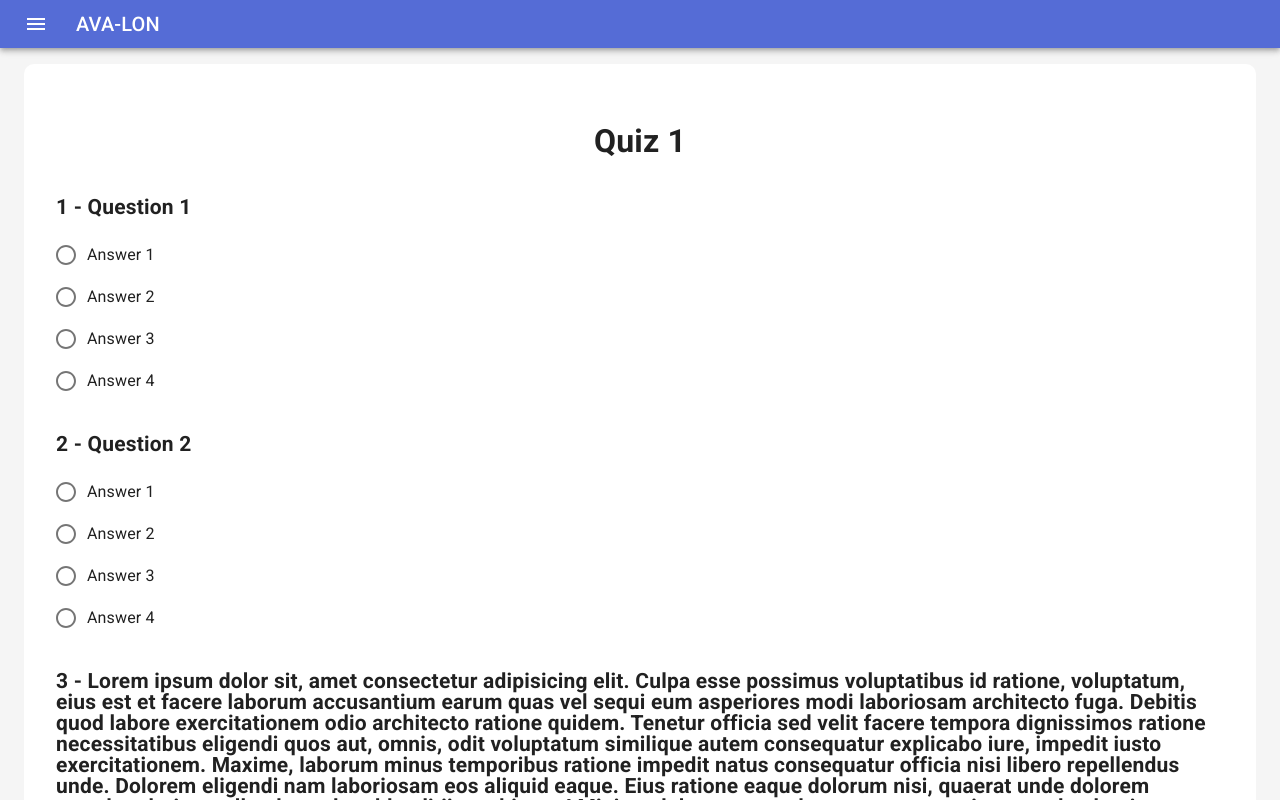
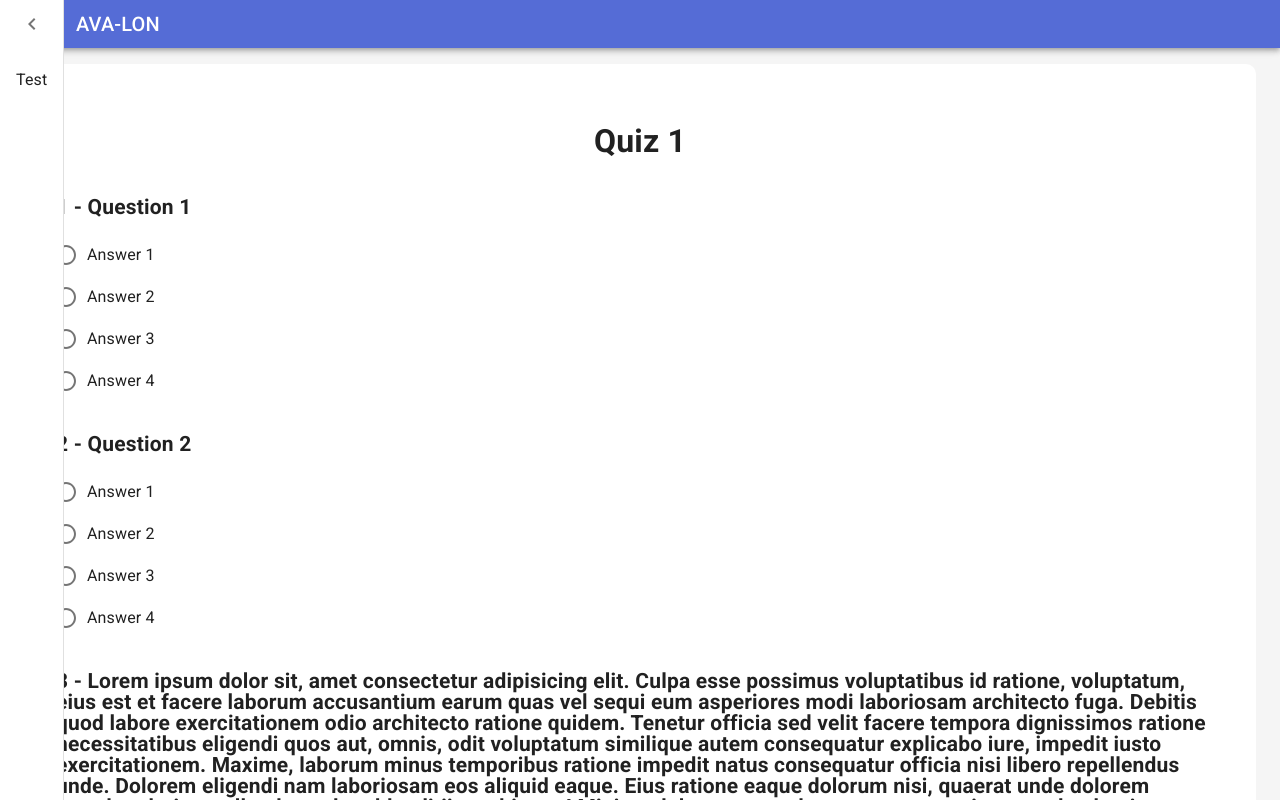
Before and after one commit to RoneyPasolini/ava-lon, a Next.js app: page /quiz in a window 1280 px wide. Shown: the top 800 px of the page. Built offline with nearby package versions, Linux system fonts and the light colour scheme.

Commit message:
feat: create context for NavMenu

```diff
--- a/src/components/Layout/NavBar.tsx
+++ b/src/components/Layout/NavBar.tsx
@@ -1,4 +1,4 @@
-import React, { useState } from 'react'
+import React, { useContext } from 'react'
 import { createStyles, makeStyles, Theme } from '@material-ui/core/styles'
 import AppBar from '@material-ui/core/AppBar'
 import Toolbar from '@material-ui/core/Toolbar'
@@ -7,6 +7,7 @@ import IconButton from '@material-ui/core/IconButton'
 import MenuIcon from '@material-ui/icons/Menu'
 
 import NavMenu from './NavMenu'
+import { NavMenuContext, NavMenuProvider } from '../../contexts/NavMenuContext'
 
 const useStyles = makeStyles((theme: Theme) =>
   createStyles({
@@ -20,14 +21,9 @@ const useStyles = makeStyles((theme: Theme) =>
   })
 )
 
-export default function NavBar() {
+function TopBar() {
+  const { openNavMenu } = useContext(NavMenuContext)
   const classes = useStyles()
-
-  const [isNavMenuOpen, setIsNavMenuOpen] = useState(false)
-
-  const openNavMenu = () => {
-    setIsNavMenuOpen(!isNavMenuOpen)
-  }
 
   return (
     <div className={classes.root}>
@@ -47,7 +43,15 @@ export default function NavBar() {
           </Typography>
         </Toolbar>
       </AppBar>
-      <NavMenu navItems={['Test']} isOpen={isNavMenuOpen} />
+      <NavMenu navItems={['Test']} />
     </div>
   )
 }
+
+export default function NavBar() {
+  return (
+    <NavMenuProvider>
+      <TopBar />
+    </NavMenuProvider>
+  )
+}
--- a/src/components/Layout/NavMenu.tsx
+++ b/src/components/Layout/NavMenu.tsx
@@ -5,32 +5,20 @@ import {
   ListItem,
   ListItemText
 } from '@material-ui/core'
+import ChevronLeftIcon from '@material-ui/icons/ChevronLeft'
 
-import ChevronLeftIcon from '@material-ui/icons/ChevronLeft'
-import { useEffect, useState } from 'react'
+import { NavMenuContext } from '../../contexts/NavMenuContext'
+import { useContext } from 'react'
 
 interface Props {
   navItems: string[]
-  isOpen: boolean
 }
 
-export default function NavMenu({ navItems, isOpen }: Props) {
-  const [open, setOpen] = useState(isOpen)
-
-  useEffect(() => {
-    console.log('useEffect')
-    console.log(isOpen)
-    setOpen(isOpen)
-  }, [isOpen])
-
-  const closeNavMenu = () => {
-    setOpen(false)
-  }
-
-  console.log(open)
+export default function NavMenu({ navItems }: Props) {
+  const { isOpen, closeNavMenu } = useContext(NavMenuContext)
 
   return (
-    <Drawer variant="persistent" anchor="left" open={open}>
+    <Drawer variant="persistent" anchor="left" open={isOpen}>
       <IconButton onClick={closeNavMenu}>
         <ChevronLeftIcon />
       </IconButton>
--- /dev/null
+++ b/src/contexts/NavMenuContext.tsx
@@ -0,0 +1,31 @@
+import { createContext, ReactNode, useState } from 'react'
+
+interface NavMenuContextData {
+  isOpen: boolean
+  openNavMenu: () => void
+  closeNavMenu: () => void
+}
+
+interface Props {
+  children: ReactNode
+}
+
+export const NavMenuContext = createContext({} as NavMenuContextData)
+
+export const NavMenuProvider = ({ children }: Props) => {
+  const [isOpen, setIsOpen] = useState(true)
+
+  const openNavMenu = () => {
+    setIsOpen(true)
+  }
+
+  const closeNavMenu = () => {
+    setIsOpen(false)
+  }
+
+  return (
+    <NavMenuContext.Provider value={{ isOpen, openNavMenu, closeNavMenu }}>
+      {children}
+    </NavMenuContext.Provider>
+  )
+}
```
